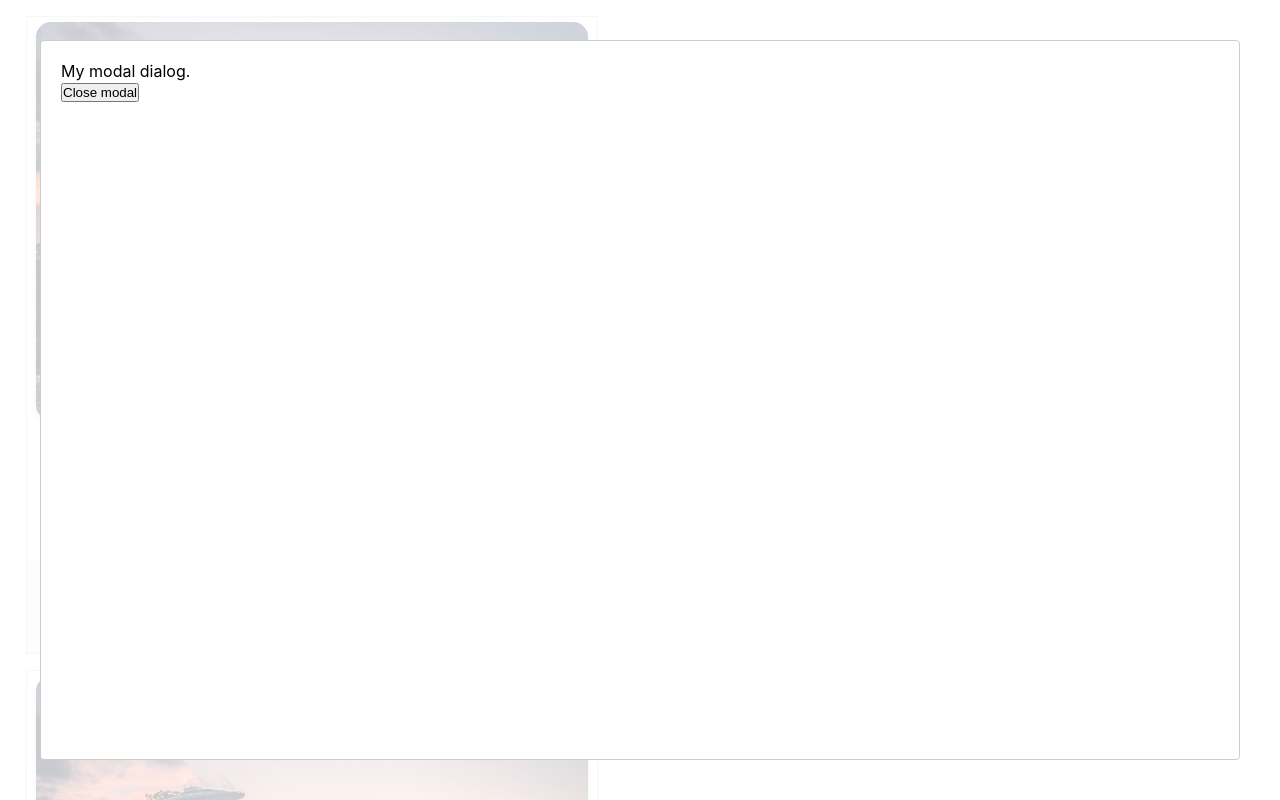
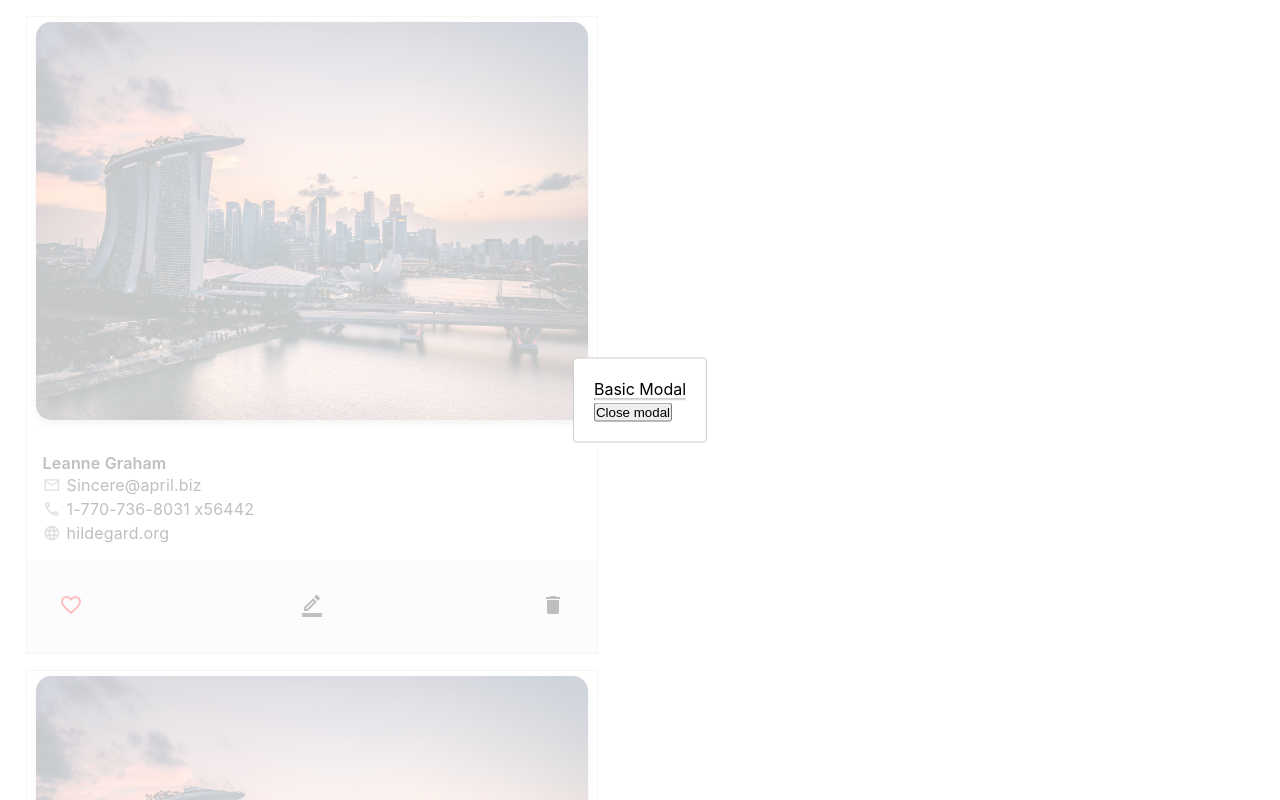
Before and after one commit to ilaydaozdemir/CartCase, a React (Create React App) app: page / in a window 1280 px wide. Both pictures are taken after a click on the icon 311 px from the left and 605 px from the top of the page. Shown: the top 800 px of the page. Built offline with nearby package versions, Linux system fonts and the light colour scheme.

Commit message:
Editting Modal

```diff
--- a/src/components/CartItem.js
+++ b/src/components/CartItem.js
@@ -6,14 +6,15 @@ import { useDispatch } from 'react-redux'
 import Destination1 from "../assets/Destination1.png"
 
 import styled from 'styled-components'
-
+import BorderColorOutlinedIcon from '@mui/icons-material/BorderColorOutlined';
+import Modal from "react-modal"
 import EmailOutlinedIcon from '@mui/icons-material/EmailOutlined';
 import LocalPhoneOutlinedIcon from '@mui/icons-material/LocalPhoneOutlined';
 import LanguageOutlinedIcon from '@mui/icons-material/LanguageOutlined';
 import DeleteIcon from '@mui/icons-material/Delete';
 
 import LikeBtn from './LikeBtn'
-import EditModal from './EditModal'
+import ModalForm from './ModalForm'
 
 const CartItem = ({ id, name,
     email, phone, website }) => {
@@ -24,7 +25,11 @@ const CartItem = ({ id, name,
     }
 
     //console.log("data", data)
+    const [isOpen, setIsOpen] = useState(false);
 
+    function toggleModal() {
+        setIsOpen(!isOpen)
+    }
 
     const dispatch = useDispatch()
     return (
@@ -38,7 +43,18 @@ const CartItem = ({ id, name,
                 </div>
                 <div className='buttonArea'>
                     <LikeBtn />
-                  <EditModal/>
+                    <div> <BorderColorOutlinedIcon className='editButton' onClick={toggleModal} />
+
+                        <Modal
+                            isOpen={isOpen}
+                            onRequestClose={toggleModal}
+                            style={customStyles}
+                        >
+                            <ModalForm />
+
+                            <button onClick={toggleModal}>Close modal</button>
+                        </Modal></div>
+
                     <DeleteIcon className='deleteButton' onClick={() => dispatch(removeItem(id))} />
 
                 </div>
@@ -97,3 +113,19 @@ img{
         }
  }
 `
+const customStyles = {
+    content: {
+        top: '50%',
+        left: '50%',
+        right: 'auto',
+        bottom: 'auto',
+        marginRight: '-50%',
+        transform: 'translate(-50%, -50%)',
+        header: {
+            display: "flex",
+            flexDirection: "row",
+            justifyContent: "space-between"
+        }
+    },
+
+};
--- a/src/components/EditModal.js
+++ /dev/null
@@ -1,26 +0,0 @@
-import React, { useState } from 'react'
-import BorderColorOutlinedIcon from '@mui/icons-material/BorderColorOutlined';
-import Modal from "react-modal"
-
-const EditModal = () => {
-  const [isOpen, setIsOpen] = useState(false);
-
-  function toggleModal() {
-    setIsOpen(!isOpen)
-  }
-  return (<div>
-    <BorderColorOutlinedIcon className='editButton' onClick={toggleModal} />
-
-    <Modal
-      isOpen={isOpen}
-      onRequestClose={toggleModal}
-      contentLabel="My dialog"
-    >
-      <div>My modal dialog.</div>
-      <button onClick={toggleModal}>Close modal</button>
-    </Modal>
-  </div>
-  )
-}
-
-export default EditModal
--- /dev/null
+++ b/src/components/ModalForm.js
@@ -0,0 +1,24 @@
+import React from 'react'
+import styled from "styled-components"
+import CloseIcon from '@mui/icons-material/Close';
+
+const ModalForm = () => {
+    return (
+        <Container>
+            <div className='header'>
+                <div>Basic Modal</div>
+            </div>
+            <hr/>
+        </Container>
+    )
+}
+
+export default ModalForm
+
+const Container = styled.div`
+.header{
+  display: flex;
+  flex-direction: row;
+  justify-content: space-between
+}
+`
```
Also changed, not shown: 1 other file (tests, documents, lock files or other folders).
